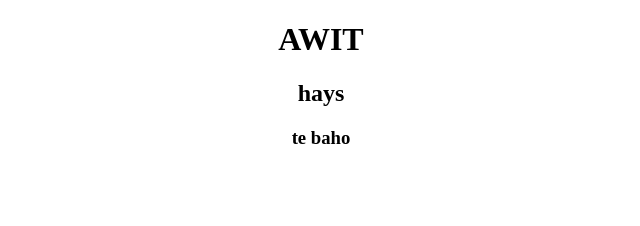
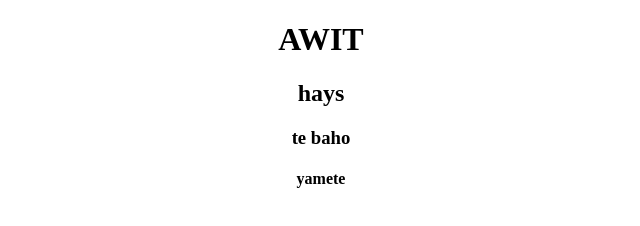
Before and after one commit to Nieruu/nieru.github.io, a plain HTML site: page index.html in a window 1280 px wide. Shown: the full height of the page, 319-959 px from the left. Drawn offline with Linux system fonts and the light colour scheme.

Commit message:
Update index.html
h4

```diff
--- a/index.html
+++ b/index.html
@@ -10,5 +10,6 @@
    <center> <h1> AWIT </h1>
        <h2> hays </h2>
        <h3> te baho </h3>
+       <h4> yamete </h4>
 </body>
 </html>
```
